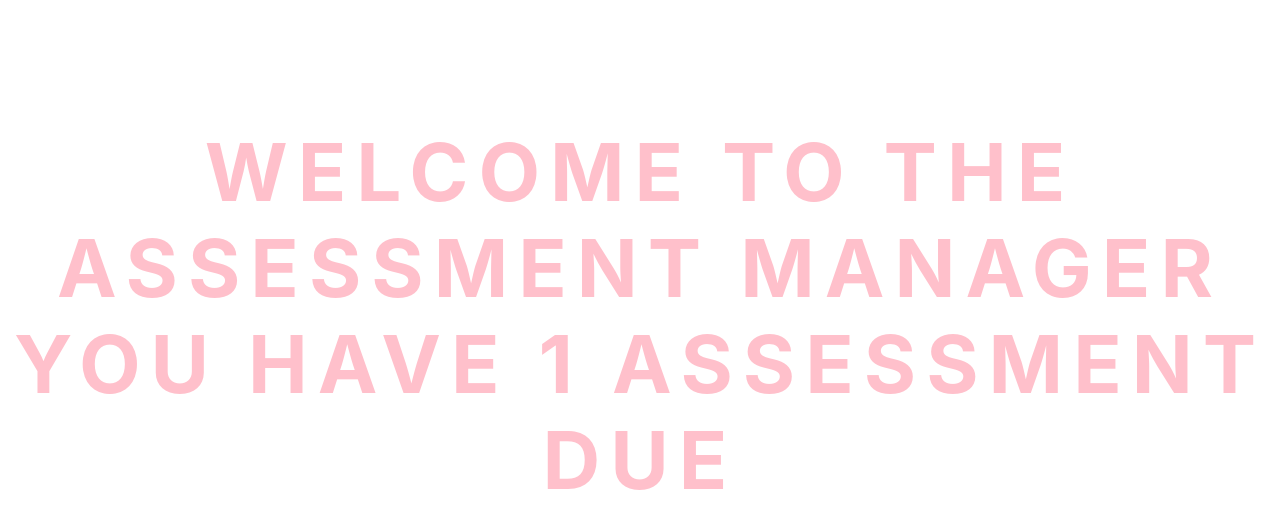
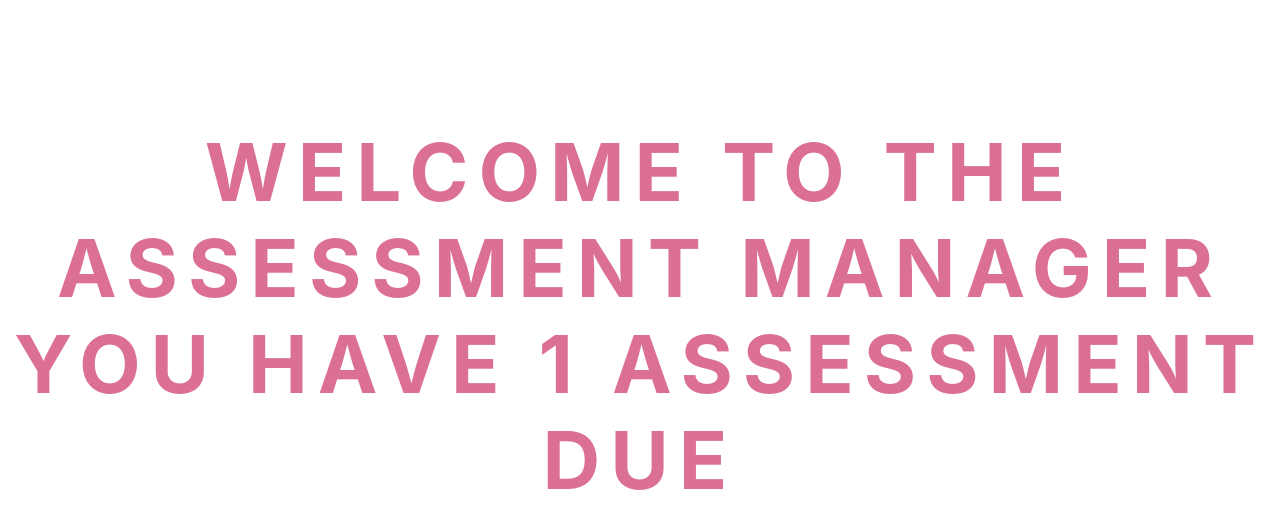
Before and after one commit to louisboswell/web-dev-1, a Flask app: page / in a window 1280 px wide. Shown: the part 102-631 px from the top of the page. Run offline with Flask 2, Linux system fonts and the light colour scheme; data comes from the database, SQL or seed files in the repository; both versions use the stored data as it was after the commit; some libraries are stand-ins or nearby versions.

Commit message:
Final commit before submission

```diff
--- a/app/templates/banner_templates/add.html
+++ b/app/templates/banner_templates/add.html
@@ -14,10 +14,11 @@
             letter-spacing: 10px;
             font-stretch: expanded;}
 
-        h3 {text-align: center;
+            h3 {text-align: center;
         background-color: white;
-        color: pink;
+        color: palevioletred;
         font-weight: bolder;
+        font-style: italic;
         font-size: 80px;
         letter-spacing: 10px;
         font-stretch: ultra-expanded;}
--- a/app/templates/banner_templates/all.html
+++ b/app/templates/banner_templates/all.html
@@ -16,8 +16,9 @@
 
         h3 {text-align: center;
         background-color: white;
-        color: pink;
+        color: palevioletred;
         font-weight: bolder;
+        font-style: italic;
         font-size: 80px;
         letter-spacing: 10px;
         font-stretch: ultra-expanded;}
--- a/app/templates/banner_templates/completed.html
+++ b/app/templates/banner_templates/completed.html
@@ -14,10 +14,11 @@
             letter-spacing: 10px;
             font-stretch: expanded;}
 
-        h3 {text-align: center;
+            h3 {text-align: center;
         background-color: white;
-        color: pink;
+        color: palevioletred;
         font-weight: bolder;
+        font-style: italic;
         font-size: 80px;
         letter-spacing: 10px;
         font-stretch: ultra-expanded;}
--- a/app/templates/banner_templates/uncompleted.html
+++ b/app/templates/banner_templates/uncompleted.html
@@ -14,10 +14,11 @@
             letter-spacing: 10px;
             font-stretch: expanded;}
 
-        h3 {text-align: center;
+            h3 {text-align: center;
         background-color: white;
-        color: pink;
+        color: palevioletred;
         font-weight: bolder;
+        font-style: italic;
         font-size: 80px;
         letter-spacing: 10px;
         font-stretch: ultra-expanded;}
--- a/app/templates/home.html
+++ b/app/templates/home.html
@@ -14,10 +14,11 @@
             letter-spacing: 10px;
             font-stretch: expanded;}
 
-        h3 {text-align: center;
+            h3 {text-align: center;
         background-color: white;
-        color: pink;
+        color: palevioletred;
         font-weight: bolder;
+        font-style: italic;
         font-size: 80px;
         letter-spacing: 10px;
         font-stretch: ultra-expanded;}
@@ -65,8 +66,9 @@
     <script src="https://stackpath.bootstrapcdn.com/bootstrap/4.2.1/js/bootstrap.min.js" integrity="sha384-B0UglyR+jN6CkvvICOB2joaf5I4l3gm9GU6Hc1og6Ls7i6U/mkkaduKaBhlAXv9k" crossorigin="anonymous"></script>
 
     <div id=cent>
-      <h3>
+      <h3 style = "font-style: normal;">
         WELCOME TO THE ASSESSMENT MANAGER <br>
+
         {% if number == 0 %}
         YOU HAVE NO ASSESSMENTS DUE
         {% elif number == 1 %}
```
Also changed, not shown: app.db.
